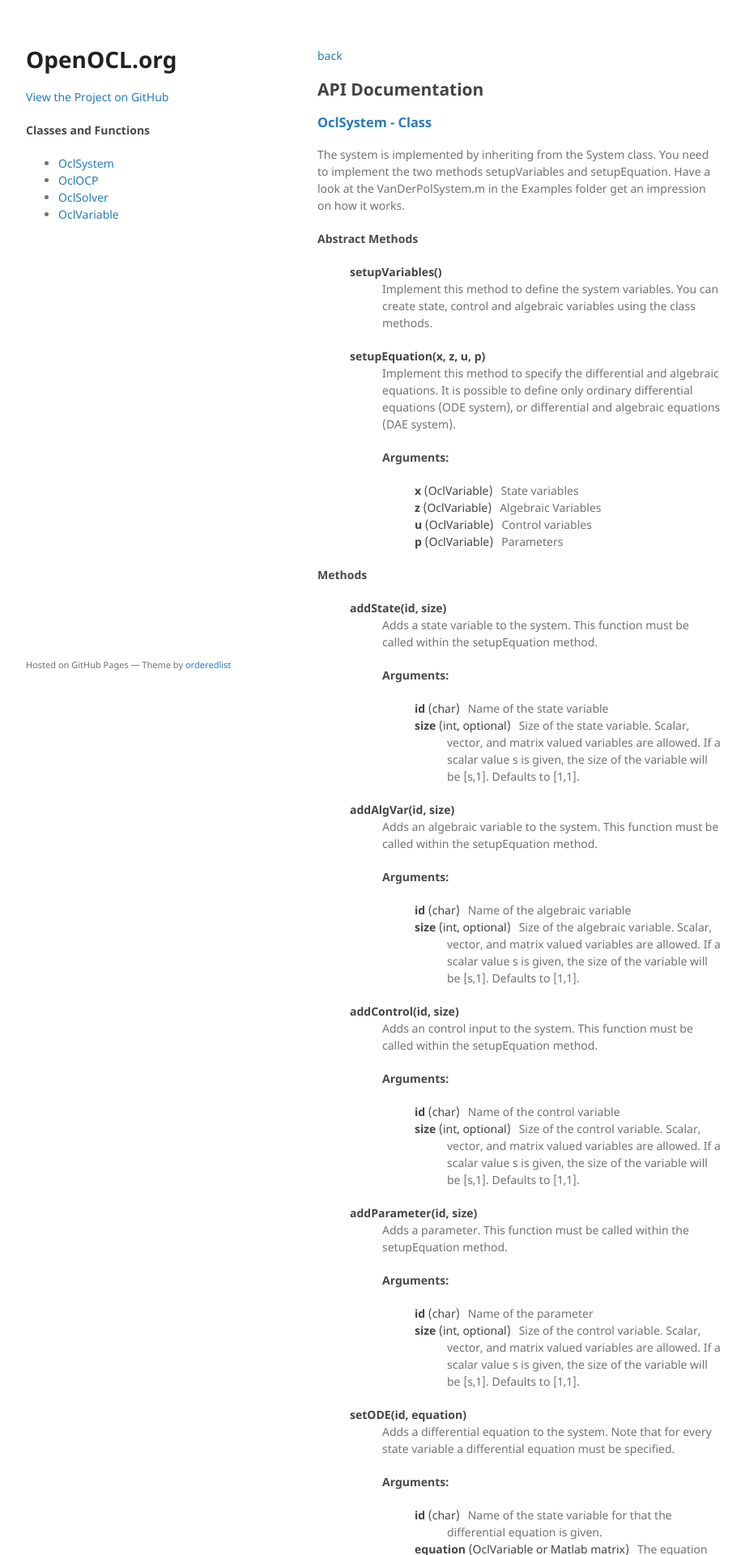
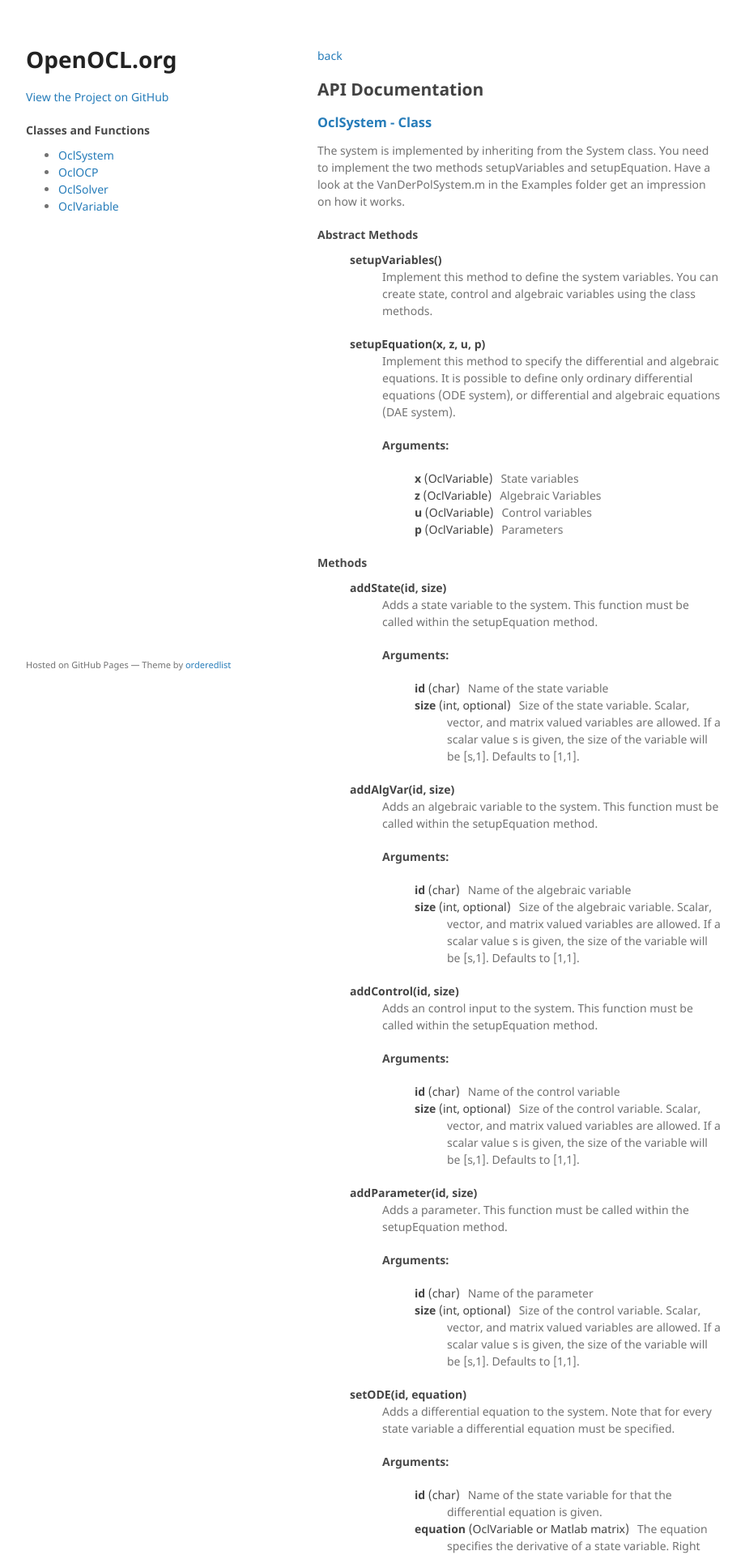
Before and after one commit to OpenOCL/openocl.github.io, a Jekyll site: the page built from api-docs.md, in a window 1280 px wide. Shown: the top 1920 px of the page at 81% size, without its empty margins (178-1098 px from the left). Built offline with Jekyll 4.4.1, drawn with Linux system fonts in a browser that asks for light colours.

Commit message:
Update jekyll-theme-minimal.scss

```diff
--- a/_sass/jekyll-theme-minimal.scss
+++ b/_sass/jekyll-theme-minimal.scss
@@ -36,6 +36,12 @@
 
 h3, h4, h5, h6 {
   color:#494949;
+}
+h3 {
+  margin-bottom: 15px;
+}
+h4 {
+  margin-bottom: 10px;
 }
 
 a {
```
